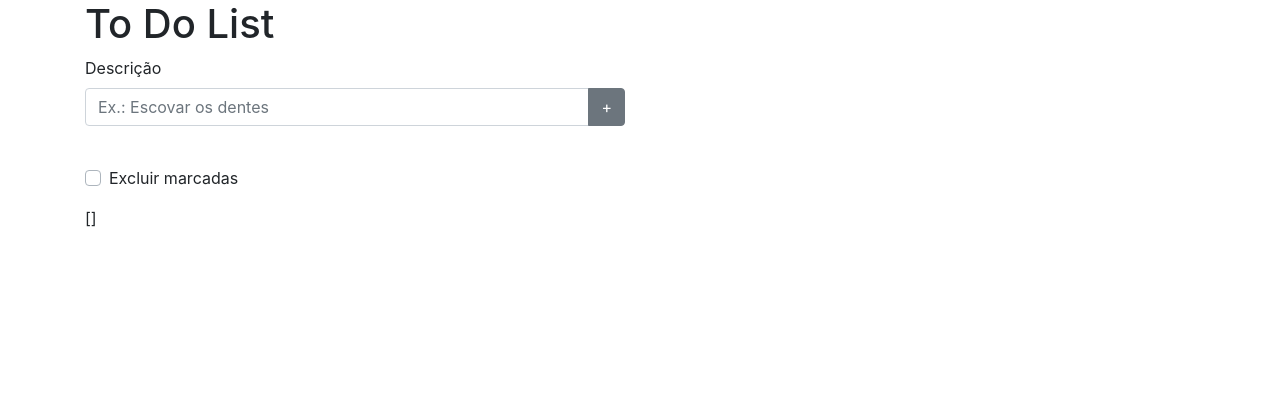
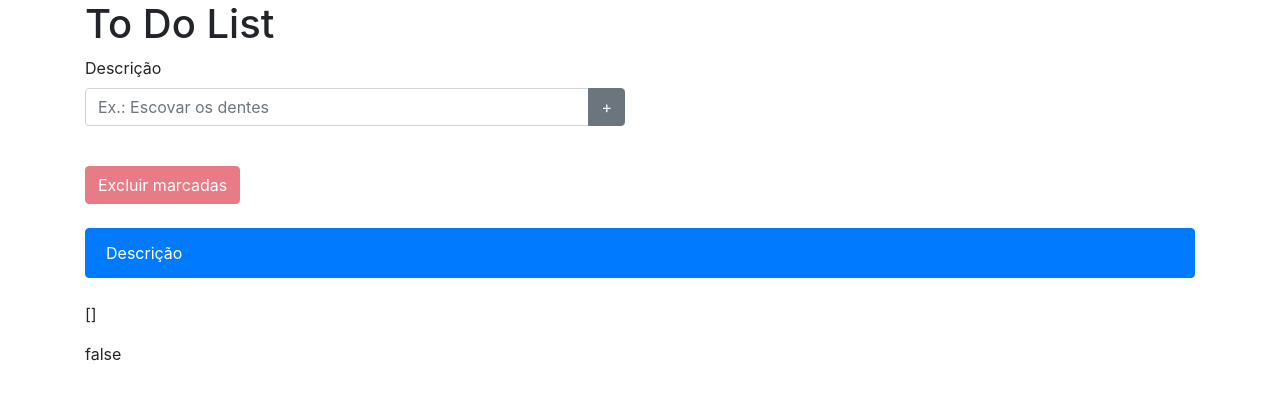
Before and after one commit to GuiBalestra/to-do-list, a Vue app: page / in a window 1280 px wide. Shown: the top 400 px of the page. Built offline with nearby package versions, Linux system fonts and the light colour scheme.

Commit message:
funções implementadas

```diff
--- a/src/App.vue
+++ b/src/App.vue
@@ -16,12 +16,5 @@ export default {
 </script>
 
 <style>
-#app {
-  font-family: 'Avenir', Helvetica, Arial, sans-serif;
-  -webkit-font-smoothing: antialiased;
-  -moz-osx-font-smoothing: grayscale;
-  text-align: center;
-  color: #2c3e50;
-  margin-top: 60px;
-}
+
 </style>
--- a/src/components/ToDoList.vue
+++ b/src/components/ToDoList.vue
@@ -23,35 +23,103 @@
     <br>
 
     <div>
-      <div class="custom-control custom-checkbox">
-        <input type="checkbox" class="custom-control-input" id="customCheck">
-        <label class="custom-control-label" for="customCheck">Excluir marcadas</label>
+      <button
+        class="btn btn-danger"
+        :disabled="!hasSelectedItem"
+        @click="deleteSelected"
+      >Excluir marcadas</button>
+    </div>
+    <br>
+
+    <div>
+      <div >
+        <ul class="list-group">
+        <li class="list-group-item active" color="secondary">Descrição</li>
+          <li
+            class="list-group-item"
+            v-for="todo in list"
+            :key="todo.id">
+            <input type="checkbox" v-model="selected" :value="todo.id">
+            {{ todo.id }} {{ todo.description }}
+          </li>
+        </ul>
       </div>
     </div>
 
-    <div>
+    <!-- <table class="table table-dark">
+      <thead>
+        <tr>
+          <th colspan="1"></th>
+          <th>Descrição</th>
+        </tr>
+      </thead>
 
-    </div>
+      <tbody>
+        <tr v-for="todo in list" :key="todo.id">
+          <td><input type="checkbox" v-model="selected" :value="todo.id"></td>
+          <td>{{ todo.id }} {{ todo.description }}</td>
+        </tr>
+      </tbody>
+    </table> -->
 
-    <p>{{ textField }}</p>
-    <p>{{ list }}</p>
+    <br>
+    <p>{{ selected }}</p>
+    <p>{{ hasSelectedItem ? 'true' : 'false' }}</p>
   </div>
 </template>
 
 <script>
+import ToDo from "../models/ToDo";
+
 export default {
   data() {
     return {
-      textField: '',
-      list: []
+      textField: "",
+      list: [],
+      show: false,
+      selected: []
     };
   },
+  computed: {
+    hasSelectedItem() {
+      return this.selected.length > 0;
+    }
+  },
   methods: {
+    isValid(item) {
+      const isRepeated =
+        this.list.filter(i => {
+          return i.description === item.description;
+        }).length > 0;
+
+      return !isRepeated;
+    },
     addItem() {
-      this.list.push(this.textField);
+      const newItem = new ToDo({
+        id: Date.now(),
+        description: this.textField
+      });
+      const isValid = this.isValid(newItem);
+
+      if (!isValid) {
+        alert("Tem valor repetido!");
+        return;
+      }
+
+      this.list.push(newItem);
     },
-    deleteItem() {
-
+    deleteSelected() {
+      this.list = this.list.filter(todo => {
+        return !this.selected.includes(todo.id);
+      });
+      this.selected = [];
+    },
+    isEmpty() {
+      if (list.length == 0) {
+        this.show = false;
+      } else {
+        this.show = true;
+      }
     }
   },
   name: "ToDoList"
@@ -59,5 +127,4 @@ export default {
 </script>
 
 <style>
-
 </style>
--- /dev/null
+++ b/src/models/ToDo.js
@@ -0,0 +1,6 @@
+export default class ToDo {
+    constructor({ id, description }){
+        this.id = id;
+        this.description = description;
+    }
+}
```
